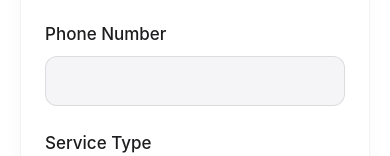
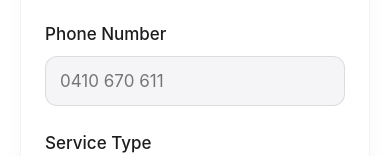
Before and after one commit to bnbcc2025/bnbcc2025.github.io, a plain HTML site: page index.html in a window 390 px wide. Shown: the part 8420-8576 px from the top of the page. Drawn offline with Linux system fonts and the light colour scheme.

```diff
--- a/index.html
+++ b/index.html
@@ -485,8 +485,17 @@
                     </div>
 
                     <div class="form-group">
-                        <label for="phoneNumber">Phone Number</label>
-                        <input type="tel" id="phoneNumber" name="phoneNumber" aria-describedby="phoneNumber-error" autocomplete="tel">
+                      <label for="phoneNumber">Phone Number</label>
+                      <input
+                        type="tel"
+                        id="phoneNumber"
+                        name="phoneNumber"
+                        aria-describedby="phoneNumber-error"
+                        autocomplete="tel"
+                        inputmode="numeric"
+                        pattern="[0-9]*"
+                        placeholder="0410 670 611"
+                        required>
                     </div>
 
                     <div class="form-group">
```
